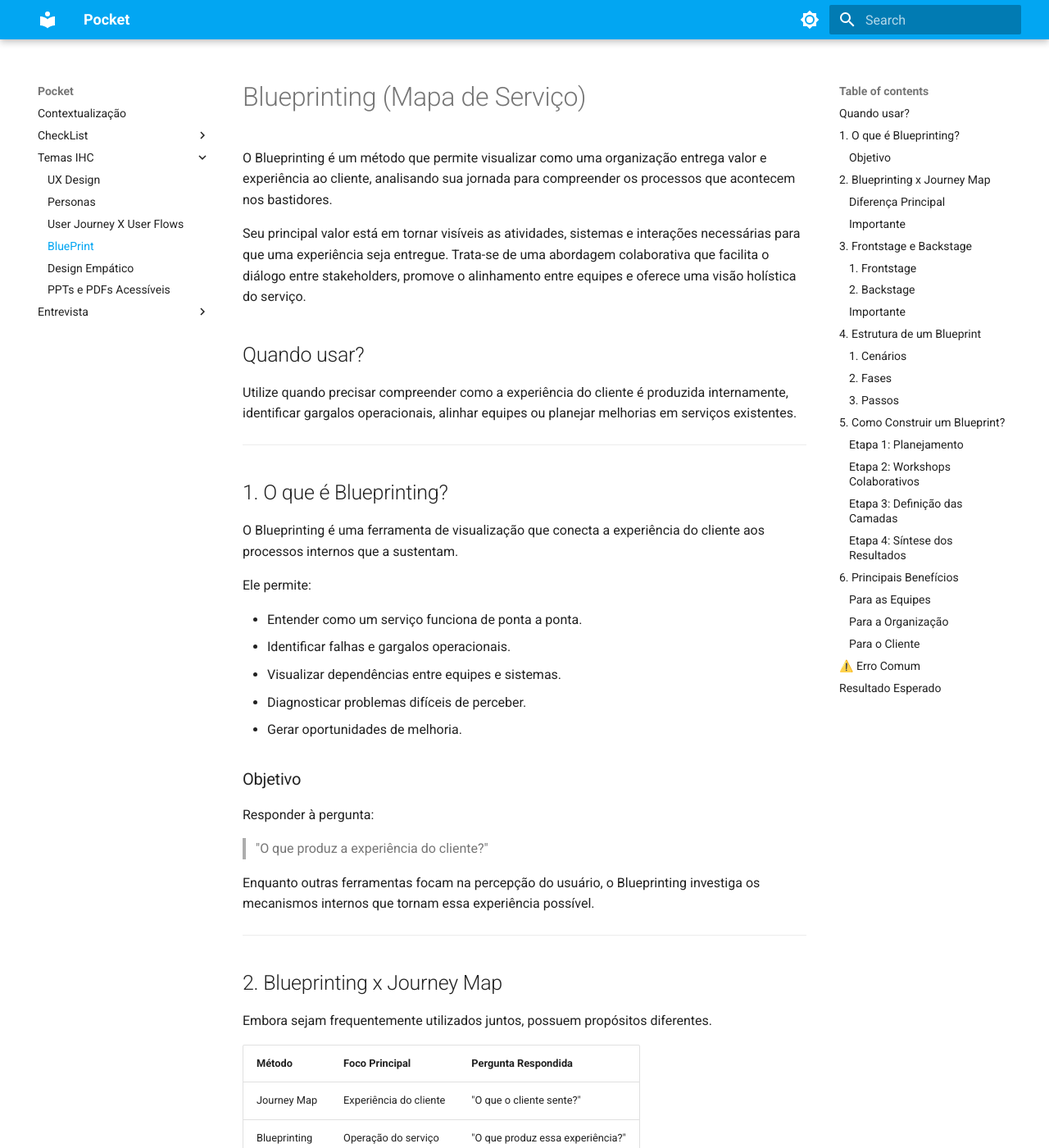
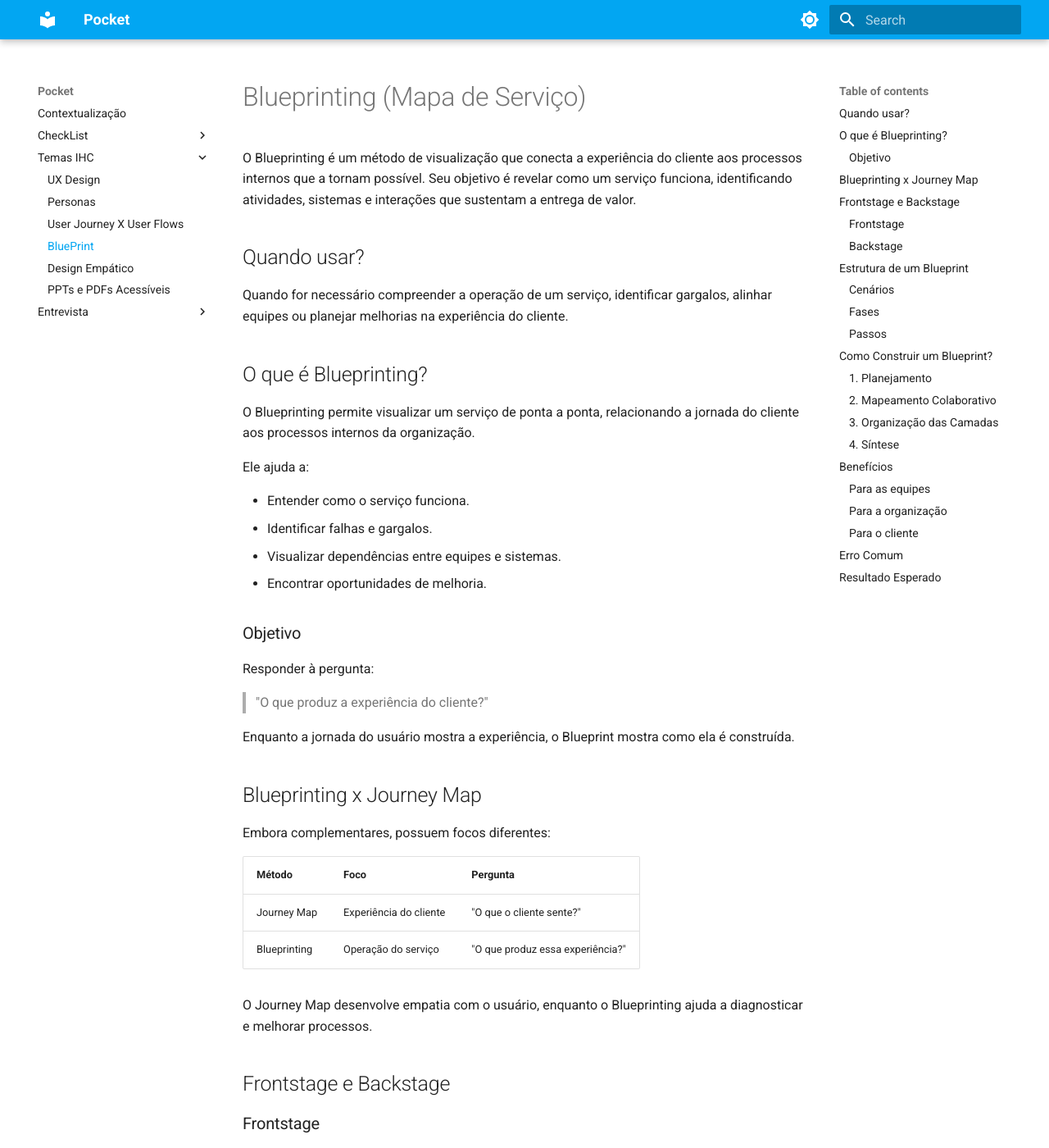
Before and after one commit to UnB-IHC/IHC-2026.1-Grupo02, an MkDocs documentation site: the page built from docs/TemasIHC/BluePrint.md, in a window 1280 px wide and 1400 px high. Shown: the whole window at 82% size. Built offline with MkDocs 1.6.1 and Material for MkDocs 9.7.7, drawn with Linux system fonts in a browser that asks for light colours; some of the changed text lies outside the part shown.

Commit message:
Update BluePrint.md

```diff
--- a/docs/TemasIHC/BluePrint.md
+++ b/docs/TemasIHC/BluePrint.md
@@ -1,26 +1,21 @@
 # Blueprinting (Mapa de Serviço)
 
-O Blueprinting é um método que permite visualizar como uma organização entrega valor e experiência ao cliente, analisando sua jornada para compreender os processos que acontecem nos bastidores.
-
-Seu principal valor está em tornar visíveis as atividades, sistemas e interações necessárias para que uma experiência seja entregue. Trata-se de uma abordagem colaborativa que facilita o diálogo entre stakeholders, promove o alinhamento entre equipes e oferece uma visão holística do serviço.
+O Blueprinting é um método de visualização que conecta a experiência do cliente aos processos internos que a tornam possível. Seu objetivo é revelar como um serviço funciona, identificando atividades, sistemas e interações que sustentam a entrega de valor.
 
 ## Quando usar?
 
-Utilize quando precisar compreender como a experiência do cliente é produzida internamente, identificar gargalos operacionais, alinhar equipes ou planejar melhorias em serviços existentes.
+Quando for necessário compreender a operação de um serviço, identificar gargalos, alinhar equipes ou planejar melhorias na experiência do cliente.
 
----
+## O que é Blueprinting?
 
-## 1. O que é Blueprinting?
+O Blueprinting permite visualizar um serviço de ponta a ponta, relacionando a jornada do cliente aos processos internos da organização.
 
-O Blueprinting é uma ferramenta de visualização que conecta a experiência do cliente aos processos internos que a sustentam.
+Ele ajuda a:
 
-Ele permite:
-
-* Entender como um serviço funciona de ponta a ponta.
-* Identificar falhas e gargalos operacionais.
+* Entender como o serviço funciona.
+* Identificar falhas e gargalos.
 * Visualizar dependências entre equipes e sistemas.
-* Diagnosticar problemas difíceis de perceber.
-* Gerar oportunidades de melhoria.
+* Encontrar oportunidades de melhoria.
 
 ### Objetivo
 
@@ -28,196 +23,138 @@
 
 > "O que produz a experiência do cliente?"
 
-Enquanto outras ferramentas focam na percepção do usuário, o Blueprinting investiga os mecanismos internos que tornam essa experiência possível.
+Enquanto a jornada do usuário mostra a experiência, o Blueprint mostra como ela é construída.
 
----
+## Blueprinting x Journey Map
 
-## 2. Blueprinting x Journey Map
+Embora complementares, possuem focos diferentes:
 
-Embora sejam frequentemente utilizados juntos, possuem propósitos diferentes.
-
-| Método       | Foco Principal         | Pergunta Respondida              |
+| Método       | Foco                   | Pergunta                         |
 | ------------ | ---------------------- | -------------------------------- |
 | Journey Map  | Experiência do cliente | "O que o cliente sente?"         |
 | Blueprinting | Operação do serviço    | "O que produz essa experiência?" |
 
-### Diferença Principal
+O Journey Map desenvolve empatia com o usuário, enquanto o Blueprinting ajuda a diagnosticar e melhorar processos.
 
-* O **Journey Map** desenvolve empatia com o usuário.
-* O **Blueprinting** gera diagnósticos e direciona melhorias operacionais.
+## Frontstage e Backstage
 
-### Importante
+### Frontstage
 
-Os dois métodos são complementares e oferecem uma visão mais completa quando utilizados em conjunto.
+Tudo o que é visível ao cliente.
+
+**Exemplos:**
+
+* Interfaces digitais
+* Atendimento
+* Chatbots
+* E-mails e comunicações
+
+### Backstage
+
+Processos internos que sustentam a experiência.
+
+**Exemplos:**
+
+* Equipes de suporte
+* Regras de negócio
+* Aprovações internas
+* Sistemas corporativos
+
+O cliente normalmente não vê essas atividades.
+
+## Estrutura de um Blueprint
+
+### Cenários
+
+Fluxos completos do serviço.
+
+**Exemplos:** compra, contratação ou solicitação de atendimento.
+
+### Fases
+
+Agrupamentos de etapas semelhantes.
+
+**Exemplos:** descoberta, contratação, entrega e pós-venda.
+
+### Passos
+
+Ações executadas por clientes, equipes ou sistemas ao longo do processo.
+
+## Como Construir um Blueprint?
+
+### 1. Planejamento
+
+Definir objetivo, escopo, cenário e participantes.
+
+### 2. Mapeamento Colaborativo
+
+Identificar:
+
+* Ações do cliente
+* Interações visíveis
+* Processos internos
+* Sistemas de suporte
+
+### 3. Organização das Camadas
+
+Estruturar informações como:
+
+* Ações do cliente
+* Frontstage
+* Backstage
+* Sistemas de apoio
+
+### 4. Síntese
+
+Transformar os aprendizados em diagnósticos, oportunidades e planos de melhoria.
+
+## Benefícios
+
+### Para as equipes
+
+* Melhor alinhamento
+* Comunicação mais eficiente
+* Visão compartilhada do serviço
+
+### Para a organização
+
+* Identificação de gargalos
+* Melhor compreensão dos processos
+* Maior eficiência operacional
+
+### Para o cliente
+
+* Experiências mais consistentes
+* Menos falhas no serviço
+* Melhor atendimento
+
+## Erro Comum
+
+Mapear apenas o cenário ideal.
+
+Um Blueprint eficiente também considera exceções e falhas, como:
+
+* Pagamentos recusados
+* Sistemas indisponíveis
+* Falta de estoque
+* Solicitações rejeitadas
+
+Esses cenários geralmente revelam as maiores oportunidades de melhoria.
+
+## Resultado Esperado
+
+O Blueprint fornece uma visão integrada da experiência do cliente e dos processos que a sustentam, permitindo identificar gargalos, alinhar equipes e priorizar melhorias para tornar os serviços mais eficientes e consistentes.
 
 ---
 
-## 3. Frontstage e Backstage
+# Bibliografia
 
-Uma das características centrais do Blueprinting é a separação entre o que o cliente vê e o que acontece nos bastidores.
+BITNER, Mary Jo; OSTROM, Amy L.; MORGAN, Felicia N. Service Blueprinting: A Practical Technique for Service Innovation. *California Management Review*, v. 50, n. 3, p. 66–94, 2008.
 
-### 1. Frontstage
+KALBACH, Jim. *Mapeamento de Experiências: Um Guia para Criar Valor por Meio de Jornadas, Blueprints e Diagramas*. Rio de Janeiro: Alta Books, 2017.
 
-Representa tudo aquilo que é visível ao cliente.
+POLAINE, Andy; LØVLIE, Lavrans; REASON, Ben. *Service Design: From Insight to Implementation*. New York: Rosenfeld Media, 2013.
 
-**Exemplos:**
+SHOSTACK, G. Lynn. Designing Services That Deliver. *Harvard Business Review*, v. 62, n. 1, p. 133–139, 1984.
 
-* Interface de um aplicativo.
-* Atendimento presencial.
-* Chatbot.
-* E-mails enviados ao cliente.
-* Comunicação de suporte.
-
-### 2. Backstage
-
-Representa os processos internos que sustentam a experiência.
-
-**Exemplos:**
-
-* Processos operacionais.
-* Equipes de suporte.
-* Aprovações internas.
-* Regras de negócio.
-* Sistemas corporativos.
-
-### Importante
-
-O cliente normalmente não possui visibilidade das atividades realizadas no Backstage.
-
----
-
-## 4. Estrutura de um Blueprint
-
-A estrutura de um Blueprint costuma ser organizada em diferentes níveis.
-
-### 1. Cenários
-
-Representam fluxos completos de ponta a ponta.
-
-**Exemplos:**
-
-* Comprar um produto.
-* Solicitar atendimento.
-* Abrir uma conta.
-* Contratar um serviço.
-
-### 2. Fases
-
-Agrupam etapas semelhantes dentro do fluxo.
-
-**Exemplos:**
-
-* Descoberta.
-* Contratação.
-* Entrega.
-* Pós-venda.
-
-### 3. Passos
-
-Detalham as ações executadas durante cada fase.
-
-**Exemplos:**
-
-* Cliente realiza cadastro.
-* Sistema valida informações.
-* Equipe aprova solicitação.
-* Serviço é disponibilizado.
-
----
-
-## 5. Como Construir um Blueprint?
-
-O processo geralmente envolve atividades colaborativas e multidisciplinares.
-
-### Etapa 1: Planejamento
-
-Definir:
-
-* Objetivo do mapeamento.
-* Escopo do serviço.
-* Cenário a ser analisado.
-* Participantes envolvidos.
-
-### Etapa 2: Workshops Colaborativos
-
-Reunir stakeholders para mapear:
-
-* Ações dos clientes.
-* Interações visíveis.
-* Processos internos.
-* Sistemas de suporte.
-
-### Etapa 3: Definição das Camadas
-
-Determinar quais informações serão capturadas.
-
-**Exemplos de camadas:**
-
-* Ações do cliente.
-* Frontstage.
-* Backstage.
-* Sistemas de suporte.
-* Indicadores operacionais.
-
-### Etapa 4: Síntese dos Resultados
-
-Transformar os aprendizados obtidos em:
-
-* Diagnósticos.
-* Oportunidades de melhoria.
-* Prioridades de ação.
-* Planos de evolução do serviço.
-
----
-
-## 6. Principais Benefícios
-
-A utilização do Blueprinting proporciona diversas vantagens.
-
-### Para as Equipes
-
-* Melhor alinhamento entre áreas.
-* Visão compartilhada do serviço.
-* Comunicação mais eficiente entre stakeholders.
-
-### Para a Organização
-
-* Identificação de gargalos operacionais.
-* Diagnóstico de problemas complexos.
-* Melhor compreensão das dependências entre processos.
-* Maior eficiência operacional.
-
-### Para o Cliente
-
-* Experiências mais consistentes.
-* Redução de falhas na prestação do serviço.
-* Melhor qualidade de atendimento.
-
----
-
-## ⚠️ Erro Comum
-
-Mapear apenas o "caminho feliz" do usuário.
-
-Um Blueprint eficiente também deve representar exceções, falhas e cenários alternativos, como:
-
-* Pagamento recusado.
-* Sistema indisponível.
-* Produto sem estoque.
-* Solicitação rejeitada.
-
-Essas situações normalmente revelam os maiores pontos de melhoria do serviço.
-
----
-
-## Resultado Esperado
-
-Ao final do processo, o Blueprint fornece uma visão holística do serviço, permitindo compreender:
-
-* Como a experiência do cliente é construída.
-* Quais processos sustentam essa experiência.
-* Onde existem gargalos e ineficiências.
-* Como alinhar equipes, sistemas e recursos.
-* Quais oportunidades de melhoria devem ser priorizadas.
-
-O resultado é uma base sólida para evolução contínua dos serviços e para a criação de experiências mais eficientes e consistentes.
+STICKDORN, Marc; SCHNEIDER, Jakob. *Isto é Design de Serviços na Prática*. Porto Alegre: Bookman, 2014.
```
